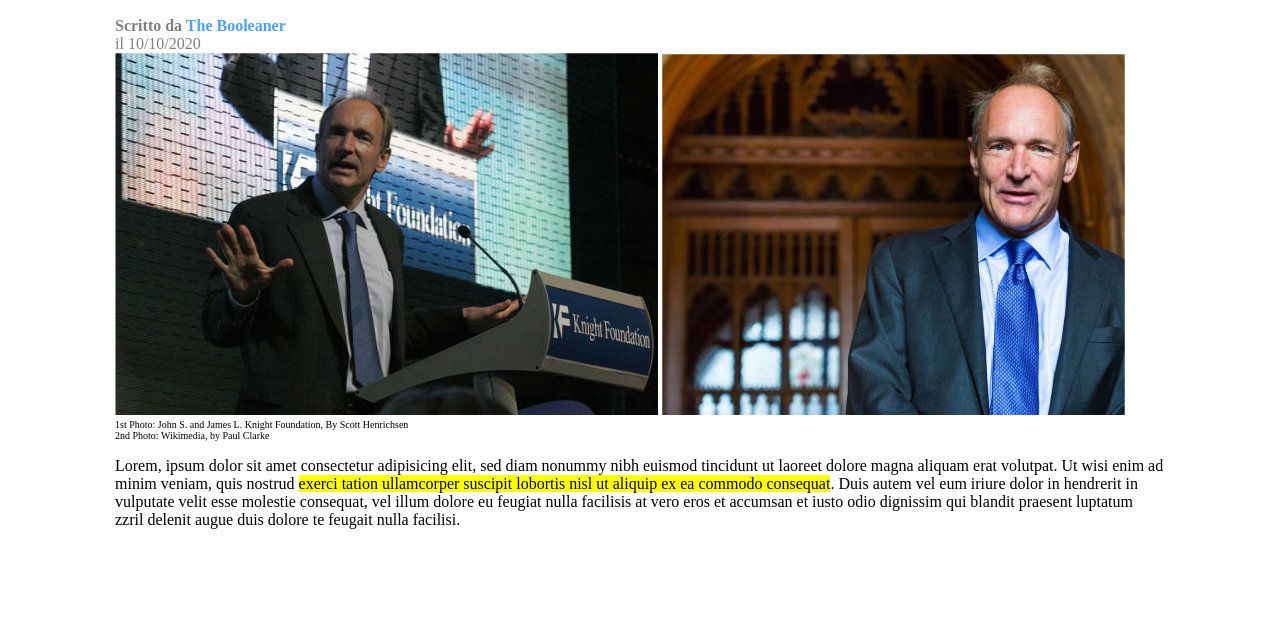
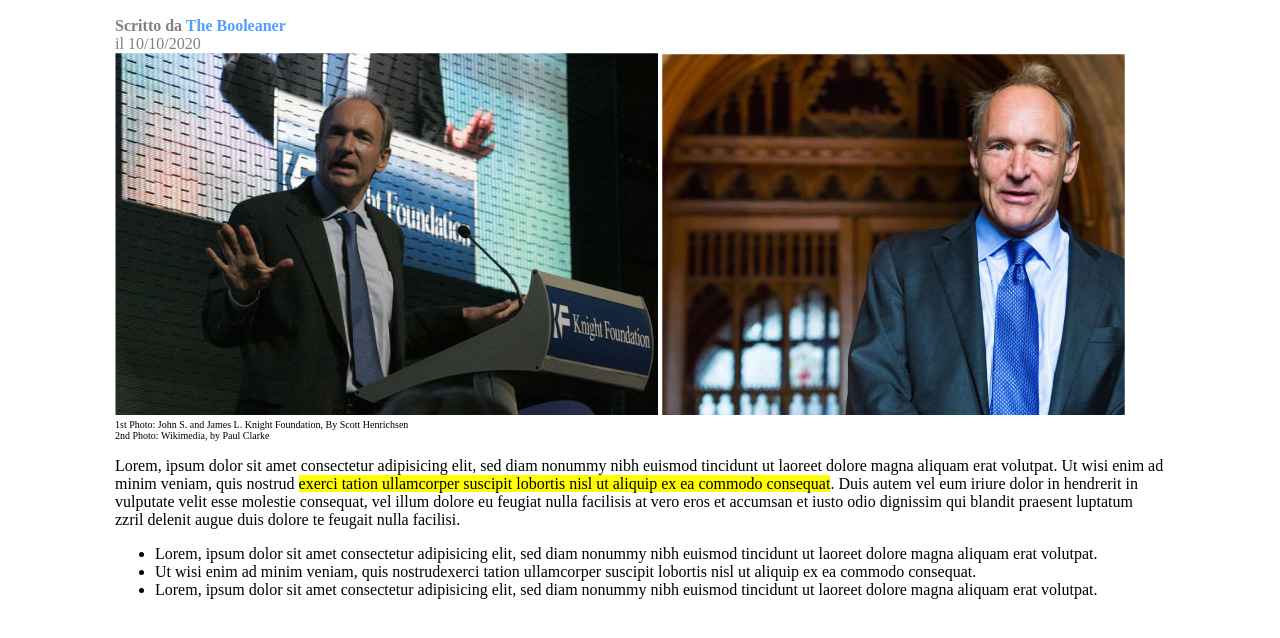
Before and after one commit to Mdigennaro/html-css-booleaner, a plain HTML site: page index.html in a window 1280 px wide. Shown: the part 150-788 px from the top of the page. Drawn offline with Linux system fonts and the light colour scheme.

Commit message:
aggiunta-ul

```diff
--- a/index.html
+++ b/index.html
@@ -33,7 +33,14 @@
         Lorem, ipsum dolor sit amet consectetur adipisicing elit, sed diam nonummy nibh euismod tincidunt ut laoreet dolore magna aliquam erat volutpat. Ut wisi enim ad minim veniam, quis nostrud <span class="sfondo-scritta">exerci tation ullamcorper suscipit lobortis nisl ut aliquip ex ea commodo consequat</span>. Duis autem vel eum iriure dolor in hendrerit in vulputate velit esse molestie consequat, vel illum dolore eu feugiat nulla facilisis at vero eros et accumsan et iusto odio dignissim qui blandit praesent luptatum zzril delenit augue duis dolore te feugait nulla facilisi.
       </p>
     </section>
-    <!---->
+    <!--Lista-->
+    <section>
+      <ul>
+        <li>Lorem, ipsum dolor sit amet consectetur adipisicing elit, sed diam nonummy nibh euismod tincidunt ut laoreet dolore magna aliquam erat volutpat.</li>
+        <li>Ut wisi enim ad minim veniam, quis nostrudexerci tation ullamcorper suscipit lobortis nisl ut aliquip ex ea commodo consequat.</li>
+        <li>Lorem, ipsum dolor sit amet consectetur adipisicing elit, sed diam nonummy nibh euismod tincidunt ut laoreet dolore magna aliquam erat volutpat.</li>
+      </ul>
+    </section>
 
 
 
```
